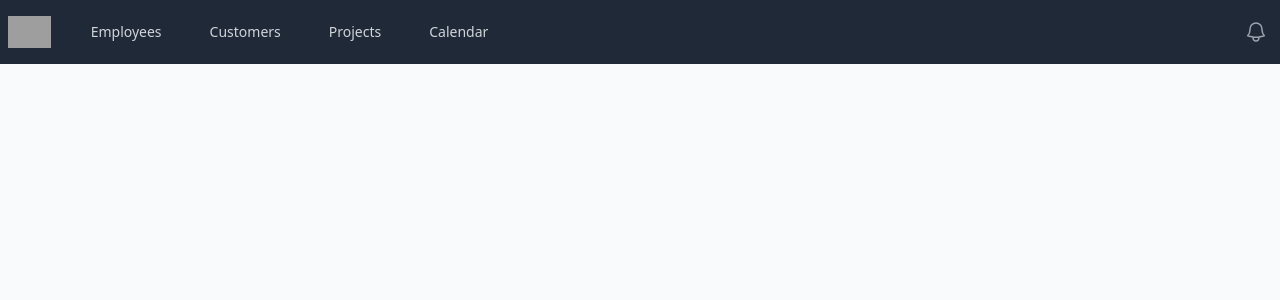
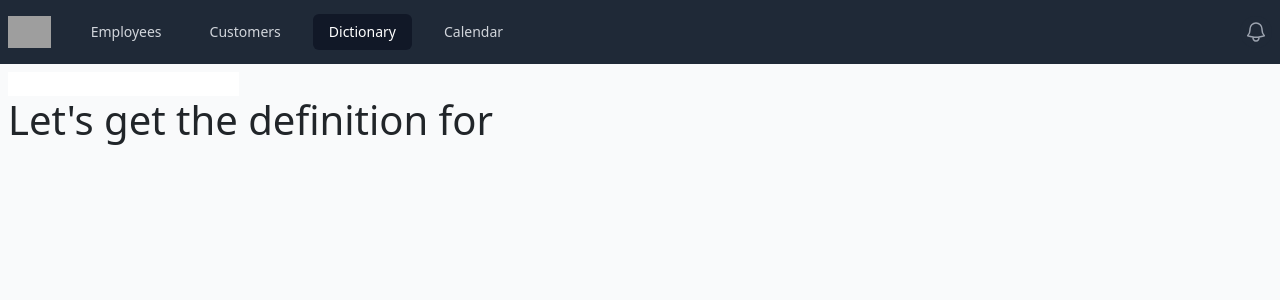
Before and after one commit to Eddy-123/react, a React (Create React App) app: page /dictionary in a window 1280 px wide. Shown: the top 300 px of the page. Built offline with nearby package versions, Linux system fonts and the light colour scheme; grey boxes are pictures that could not be loaded.

Commit message:
basic use effect practice

```diff
--- a/src/App.js
+++ b/src/App.js
@@ -8,6 +8,7 @@
 import Employees from "./pages/Employees";
 import { BrowserRouter, Routes, Route } from "react-router-dom";
 import Customers from "./pages/Customers";
+import Dictionary from "./components/Dictionary";
 
 function App() {
   return (
@@ -16,6 +17,7 @@
         <Routes>
           <Route path="/employees" element={<Employees />} />
           <Route path="/customers" element={<Customers />} />
+          <Route path="/dictionary" element={<Dictionary />} />
         </Routes>
       </Header>
     </BrowserRouter>
--- /dev/null
+++ b/src/components/Dictionary.js
@@ -0,0 +1,21 @@
+import React, { useEffect, useState } from "react";
+
+function Dictionary() {
+  const [word, setWord] = useState("");
+  useEffect(() => {
+    console.log("state updated", word);
+  });
+  return (
+    <div>
+      <input
+        type="text"
+        onChange={(e) => {
+          setWord(e.target.value);
+        }}
+      />
+      <h1>Let's get the definition for {word}</h1>
+    </div>
+  );
+}
+
+export default Dictionary;
--- a/src/components/Header.js
+++ b/src/components/Header.js
@@ -6,7 +6,7 @@
 const navigation = [
   { name: "Employees", href: "/employees" },
   { name: "Customers", href: "/customers" },
-  { name: "Projects", href: "/projects" },
+  { name: "Dictionary", href: "/dictionary" },
   { name: "Calendar", href: "/calendar" },
 ];
 
```
